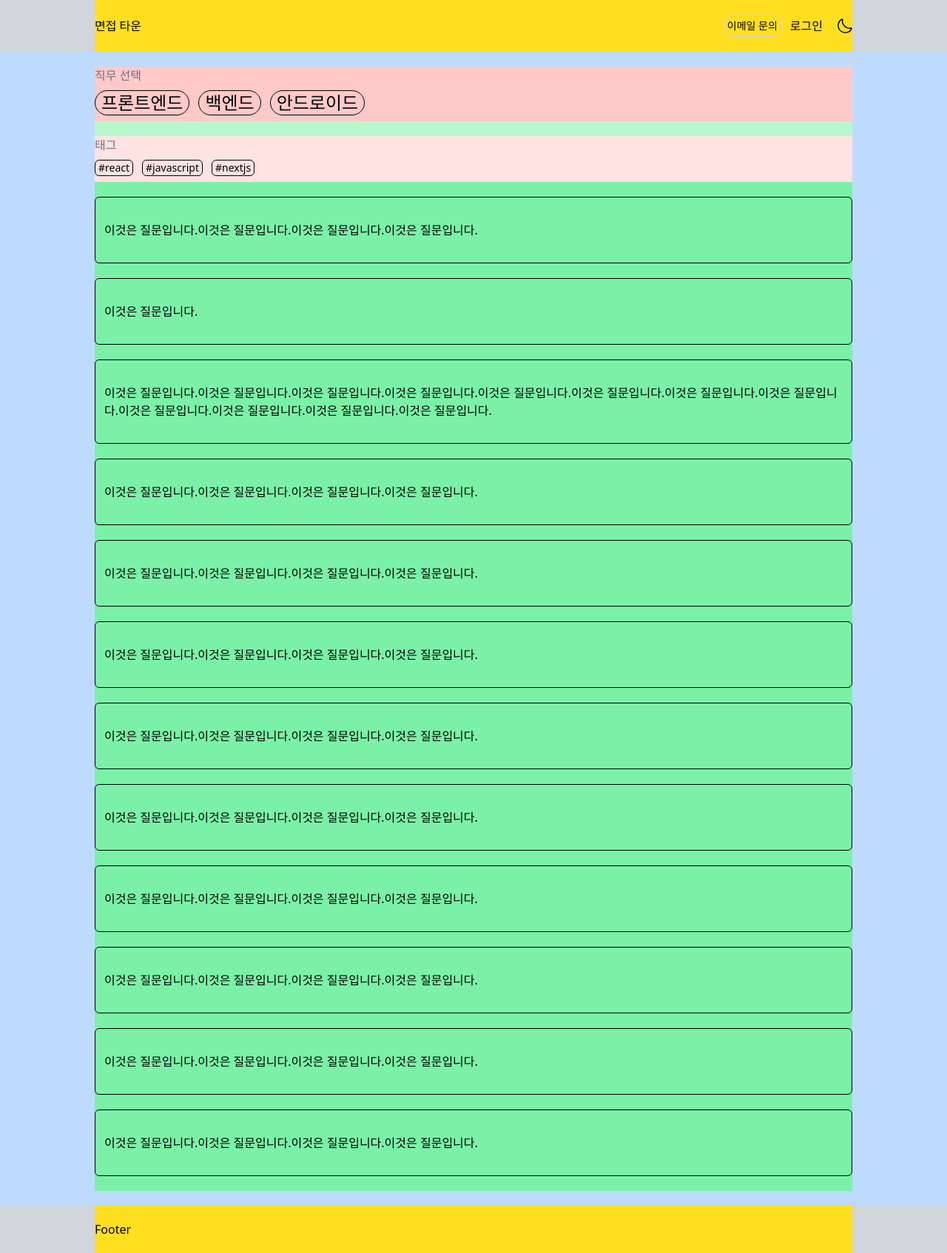
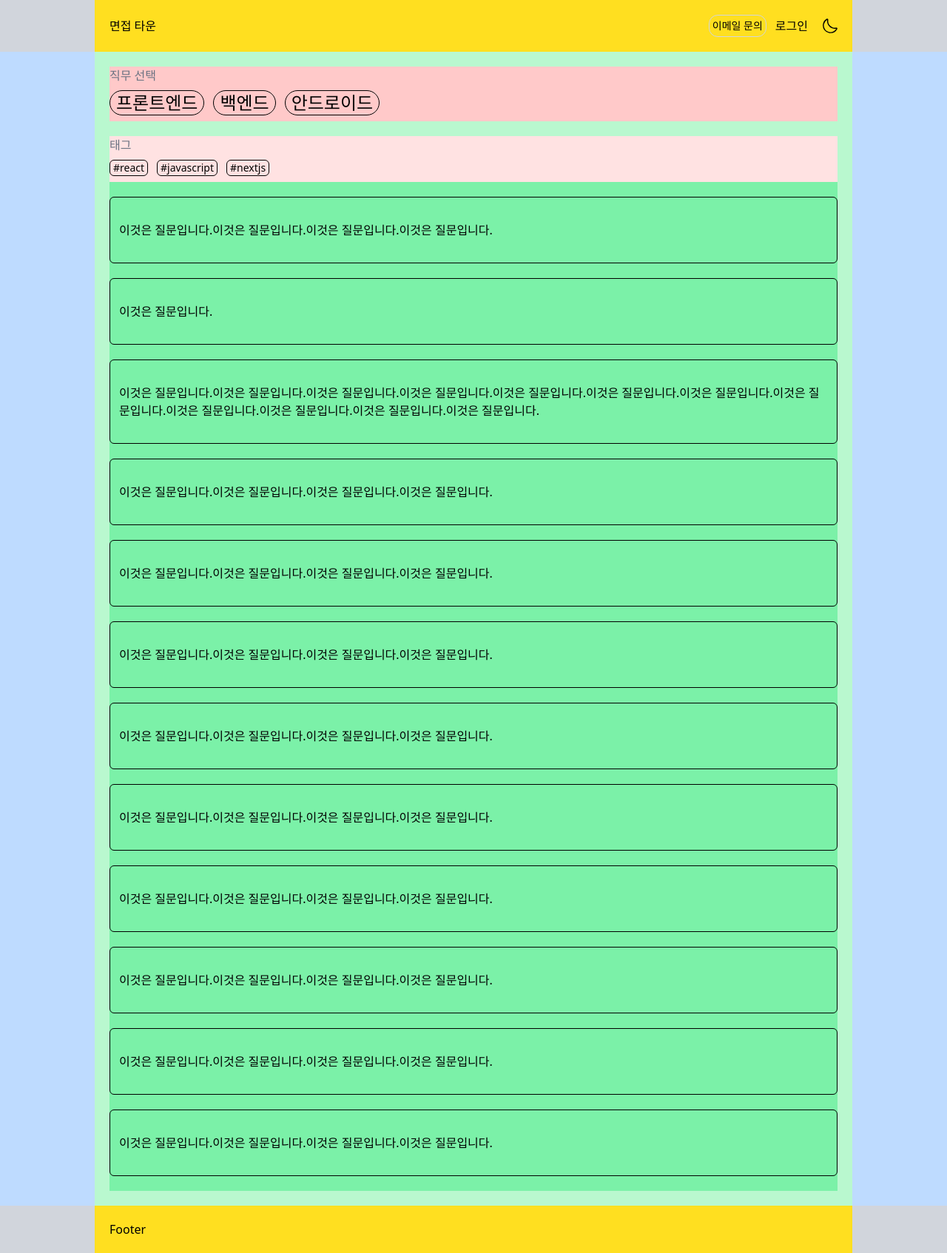
Before and after one commit to jungminji0215/interview-town-front, a Next.js app: page / in a window 1280 px wide. Shown: the whole page at 74% size. Built offline with nearby package versions, Linux system fonts and the light colour scheme.

Commit message:
style : padding 추가

```diff
--- a/src/app/components/Footer.tsx
+++ b/src/app/components/Footer.tsx
@@ -2,8 +2,8 @@ import React from "react";
 
 export default function Footer() {
   return (
-    <footer className="bg-gray-300 px-5">
-      <div className=" bg-yellow-300 max-w-5xl mx-auto py-5">Footer</div>
+    <footer className="bg-gray-300">
+      <div className=" bg-yellow-300 max-w-5xl mx-auto py-5 px-5">Footer</div>
     </footer>
   );
 }
--- a/src/app/components/Header.tsx
+++ b/src/app/components/Header.tsx
@@ -5,8 +5,8 @@ import React from "react";
 
 export default function Header() {
   return (
-    <header className="bg-gray-300 px-5">
-      <nav className="bg-yellow-300 max-w-5xl mx-auto py-5 flex justify-between items-center">
+    <header className="bg-gray-300 ">
+      <nav className="bg-yellow-300 max-w-5xl mx-auto py-5 px-5 flex justify-between items-center">
         <Link href={ROUTES.HOME}>면접 타운</Link>
         <div className="flex items-center gap-5">
           <ul className="flex items-center gap-3">
--- a/src/app/layout.tsx
+++ b/src/app/layout.tsx
@@ -28,7 +28,7 @@ export default function RootLayout({
     <html lang="ko">
       <body className="flex flex-col min-h-screen">
         <Header />
-        <main className="grow bg-blue-200 px-5">{children}</main>
+        <main className="grow bg-blue-200">{children}</main>
         <Footer />
       </body>
     </html>
--- a/src/app/page.tsx
+++ b/src/app/page.tsx
@@ -1,7 +1,7 @@
 export default function Home() {
   return (
-    <div className="max-w-5xl mx-auto py-5">
-      <aside className="bg-green-200">
+    <div className="bg-green-200 max-w-5xl mx-auto py-5 px-5">
+      <aside className="">
         <section aria-labelledby="categories-heading" className="bg-red-200">
           <h2 id="categories-heading" className="text-gray-500">
             직무 선택
```
